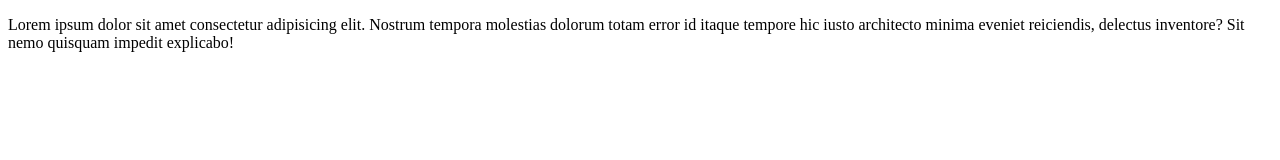
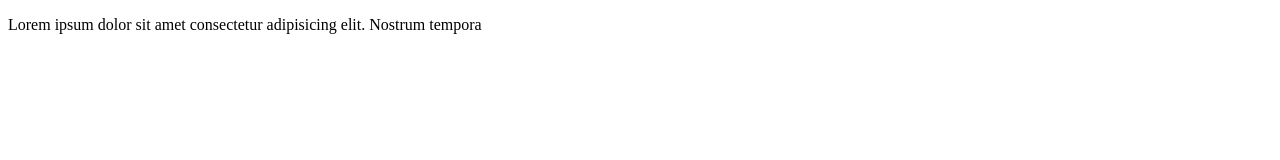
Before and after one commit to Saimall/ust_assign3, a plain HTML site: page user.html in a window 1280 px wide. Drawn offline with Linux system fonts and the light colour scheme.

Commit message:
updated user

```diff
--- a/user.html
+++ b/user.html
@@ -8,9 +8,6 @@
   <body>
     <p>
       Lorem ipsum dolor sit amet consectetur adipisicing elit. Nostrum tempora
-      molestias dolorum totam error id itaque tempore hic iusto architecto
-      minima eveniet reiciendis, delectus inventore? Sit nemo quisquam impedit
-      explicabo!
     </p>
   </body>
 </html>
```
